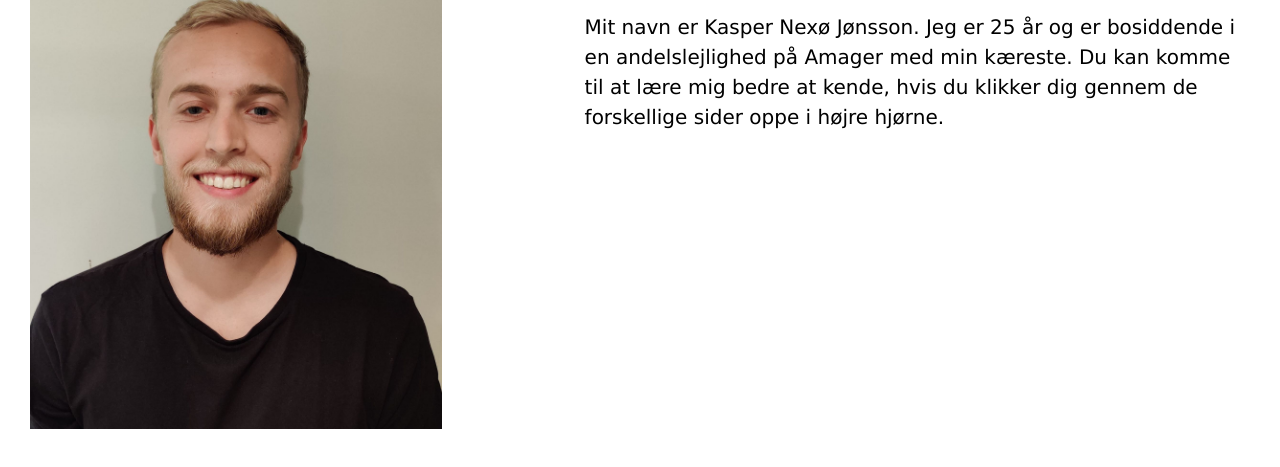
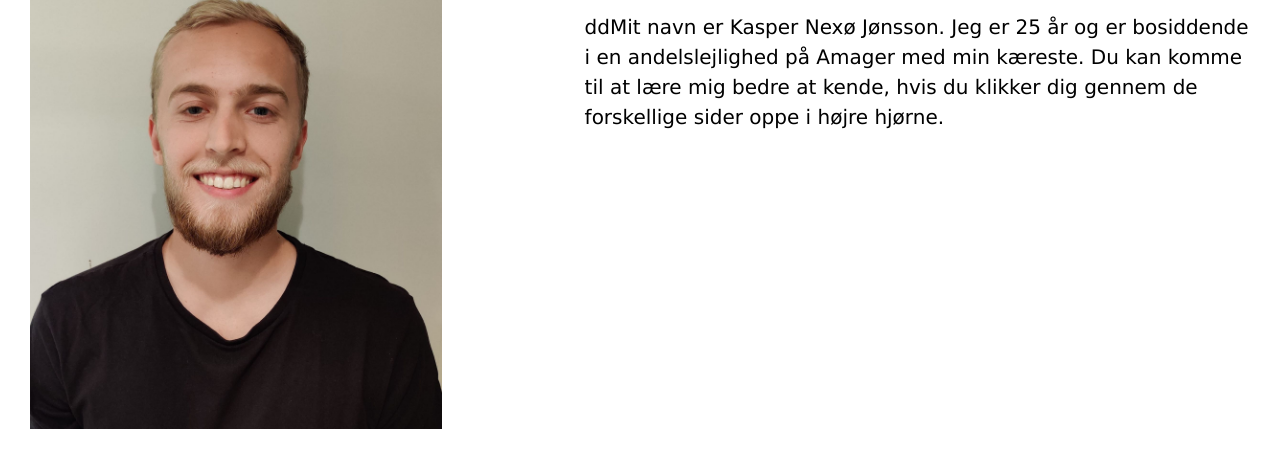
Before and after one commit to kasper-jonsson/kasper-jonsson, a plain HTML site: page index.html in a window 1280 px wide. Shown: the part 179-646 px from the top of the page. Drawn offline with Linux system fonts and the light colour scheme.

Commit message:
Update index.html

```diff
--- a/index.html
+++ b/index.html
@@ -30,7 +30,7 @@
         </div>
         <div class="grid-item">
             <h1>Om mig</h1>
-            <p>Mit navn er Kasper Nexø Jønsson. Jeg er 25 år og er bosiddende i en andelslejlighed på Amager med min kæreste. Du kan komme til at lære mig bedre at kende, hvis du klikker dig gennem de forskellige sider oppe i højre hjørne.</p>
+            <p>ddMit navn er Kasper Nexø Jønsson. Jeg er 25 år og er bosiddende i en andelslejlighed på Amager med min kæreste. Du kan komme til at lære mig bedre at kende, hvis du klikker dig gennem de forskellige sider oppe i højre hjørne.</p>
         </div>
     </div>
 
```
